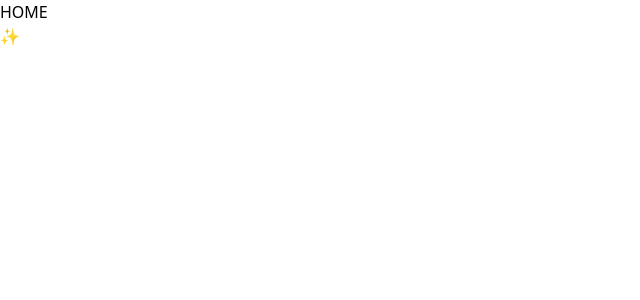
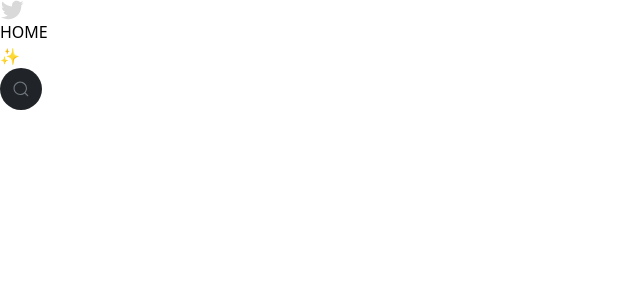
Before and after one commit to SALVA243/Clone-twitter, a React (Vite) app: page / in a window 1280 px wide. Shown: the top 300 px of the page, without its empty margins (0-640 px from the left). Built offline with nearby package versions, Linux system fonts and the light colour scheme.

Commit message:
2.Repartition des 3 bloc Lundi 8 jan 16:55

```diff
--- a/src/App.jsx
+++ b/src/App.jsx
@@ -7,14 +7,18 @@ function App() {
 
   return (
     <>
-      <div className='principale_container'>
-        <div className='left_container'></div>
-        <div className='mindle_container'>
+      <div className='principal_container bg-slate-400 m-8 '>
+        <div className='left_container bg-neutral-500'>
+          <img src="src/images/Vector.svg" alt="logo twitter" />
+        </div>
+        <div className='mindle_container bg-orange-400'>
           <header> <div>HOME</div><div>✨</div> </header>
           <section>
           </section>
         </div>
-        <div className='right_container' ></div>
+        <div className='right_container bg-lime-400' >
+          <img src="src/images/Search-Icon.svg" alt="icon recherche" />
+        </div>
       </div>
     </>
   )
```
Also changed, not shown: src/images/Search-Icon.svg (added), src/images/Vector.svg (added).
